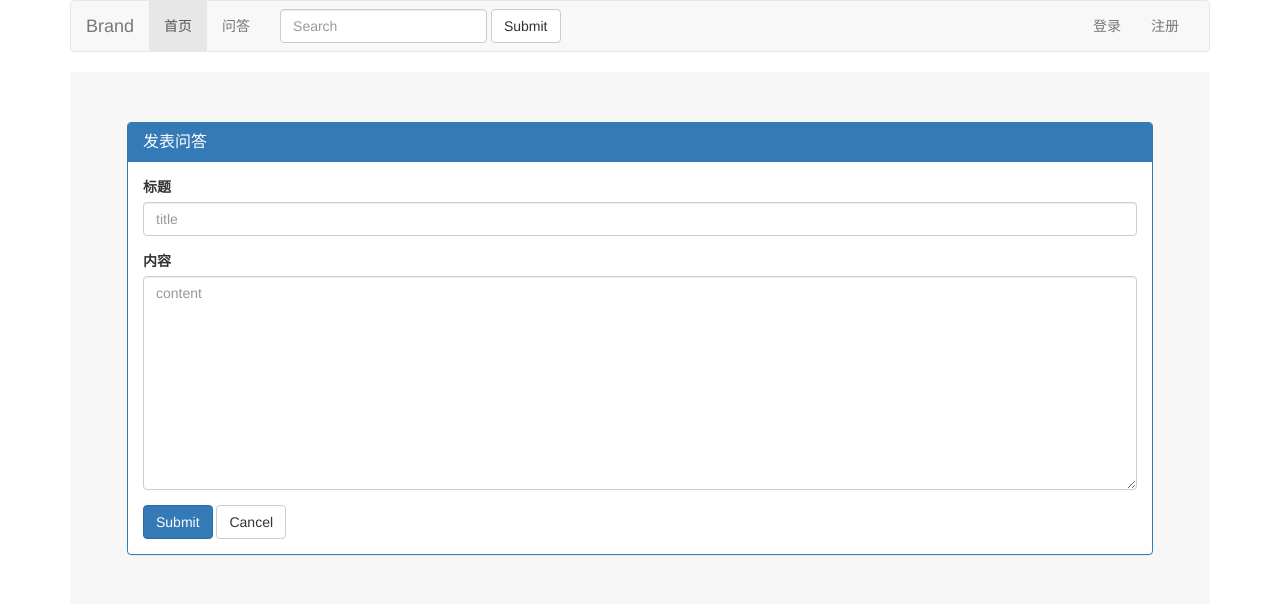
After one commit to shepherd-dc/flask-blog, a Flask app: page /question/ in a window 1280 px wide. The commit adds this page. Shown: the top 604 px of the page. Run offline with Flask 2, Linux system fonts and the light colour scheme; some libraries are stand-ins or nearby versions.

Commit message:
question

```diff
--- a/app.py
+++ b/app.py
@@ -43,8 +43,11 @@ def register():
         repassword = request.form.get('repassword')
 
         user = User.query.filter(User.email == email).first()
+
         if user:
             return '该用户已被注册！'
+        elif email=='' or username=='' or password=='' or repassword=='':
+            return '输入内容不能为空！'
         else:
             if password != repassword:
                 return '两次输入的密码不一致！'
@@ -64,5 +67,12 @@ def login_username():
             return {'user':user}
     return {}
 
+@app.route('/question/', methods=['GET', 'POST'])
+def question():
+    if request.method == 'GET':
+        return render_template('question.html')
+    else:
+        pass
+
 if __name__ == '__main__':
     app.run()
--- a/templates/base.html
+++ b/templates/base.html
@@ -31,7 +31,7 @@
                 <div class="collapse navbar-collapse" id="bs-example-navbar-collapse-1">
                     <ul class="nav navbar-nav">
                         <li class="active"><a href="{{url_for('index')}}">首页 <span class="sr-only">(current)</span></a></li>
-                        <li><a href="#">问答</a></li>
+                        <li><a href="{{url_for('question')}}">问答</a></li>
                     </ul>
                     <form class="navbar-form navbar-left">
                         <div class="form-group">
--- /dev/null
+++ b/templates/question.html
@@ -0,0 +1,21 @@
+{% extends 'base.html' %} {% block title %}问答{% endblock %} {% block main %}
+<div class="panel panel-primary" style="width:90%;margin:0 auto">
+    <div class="panel-heading">
+        <h3 class="panel-title">发表问答</h3>
+    </div>
+    <div class="panel-body">
+        <form action="{{url_for('question')}}" method="post">
+            <div class="form-group">
+                <label for="exampleInputEmail1">标题</label>
+                <input type="text" class="form-control" id="exampleInputEmail1" name="title" placeholder="title">
+            </div>
+            <div class="form-group">
+                <label for="exampletextarea">内容</label>
+                <textarea class="form-control" name="content" placeholder="content" cols="30" rows="10" id="exampletextarea"></textarea>
+            </div>
+            <button type="submit" class="btn btn-primary">Submit</button>
+            <button type="reset" class="btn btn-default">Cancel</button>
+        </form>
+    </div>
+</div>
+{% endblock %}
```
